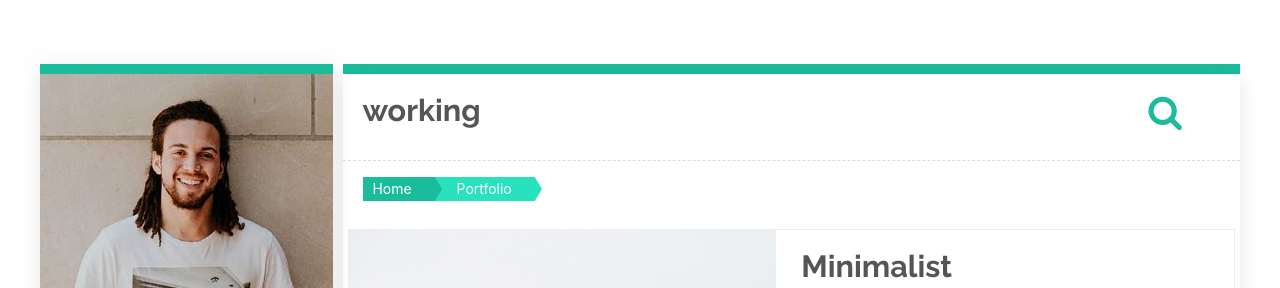
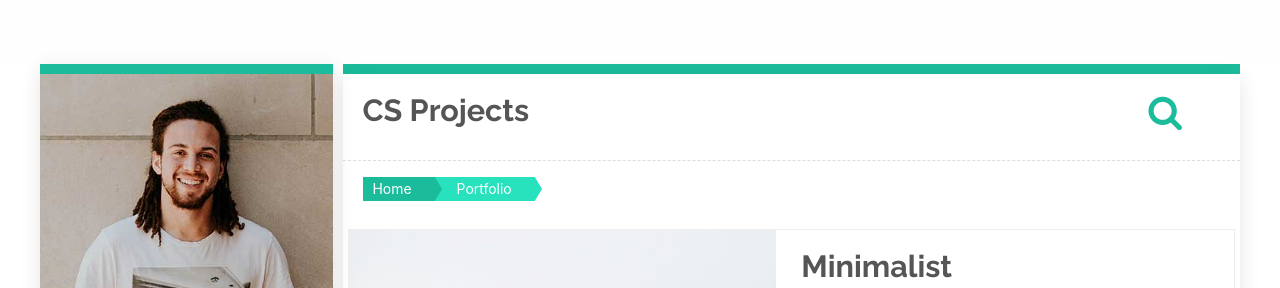
Before and after one commit to MLBott/home, a Jekyll site: the page built from _pages/work.html, in a window 1280 px wide and 1362 px high. Shown: the top 288 px of the window. Built offline with Jekyll 4.4.1, drawn with Linux system fonts in a browser that asks for light colours; nearby versions of some CDN libraries.

Commit message:
Update work.html

```diff
--- a/_pages/work.html
+++ b/_pages/work.html
@@ -1,6 +1,6 @@
 ---
 layout: page
-title: working
+title: CS Projects
 permalink: /portfolio/
 description: These are the projects I have worked on.
 ---
```
